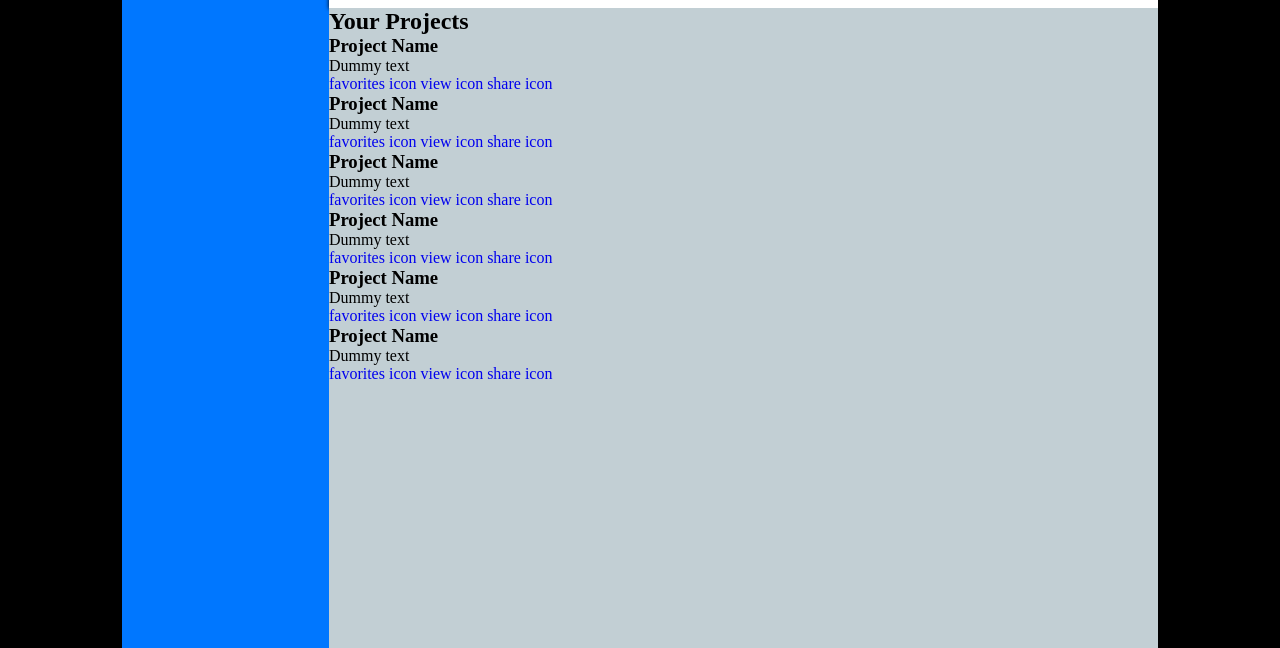
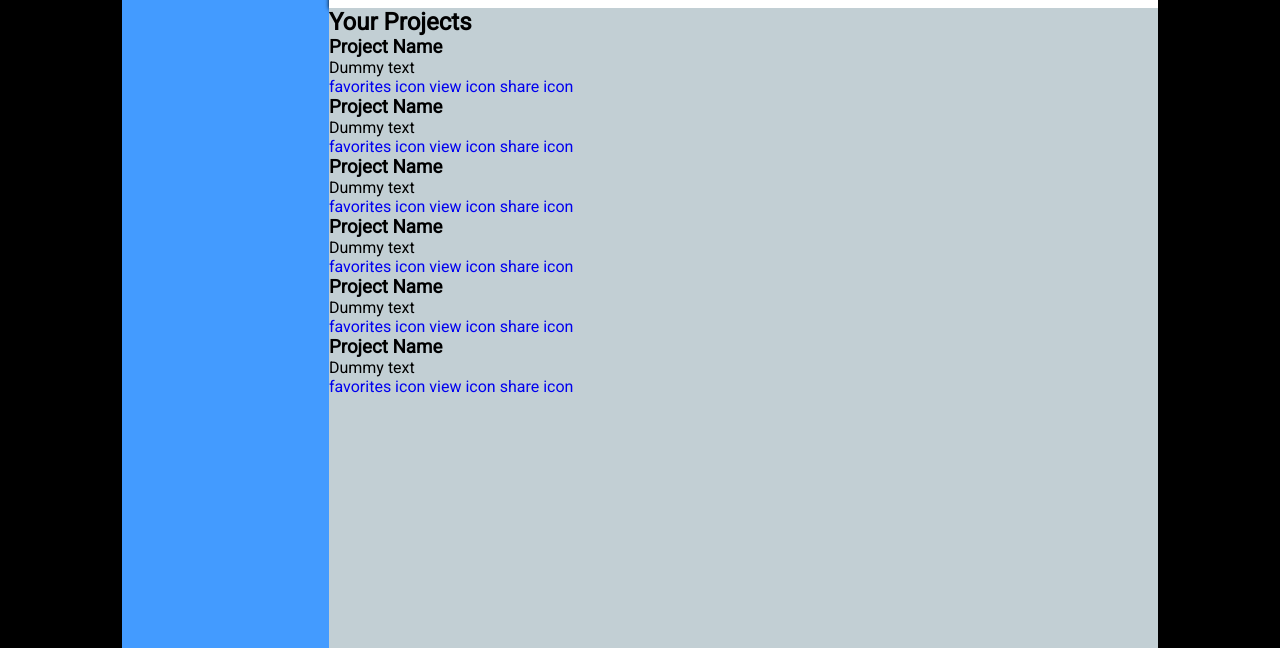
Before and after one commit to CakeBoss19/dashboard, a plain HTML site: page index.html in a window 1280 px wide. Shown: the part 152-800 px from the top of the page. Drawn offline with Linux system fonts and the light colour scheme.

Commit message:
img-fonts

```diff
--- a/styles.css
+++ b/styles.css
@@ -1,9 +1,13 @@
+@import url('https://fonts.googleapis.com/css2?family=Roboto&display=swap');
+
+
 * {
     box-sizing: border-box;
     margin: 0;
     padding: 0;
     list-style: none;
     text-decoration: none;
+    font-family: 'Roboto', sans-serif;
     /* border: 1px solid black; */
 }
 
@@ -22,7 +26,7 @@ html, body {
 
 .dashboard {
     color: white;
-    background-color: #0077ff;
+    background-color: #439bff;
     grid-row: 1 / 3;
 
 }
```
